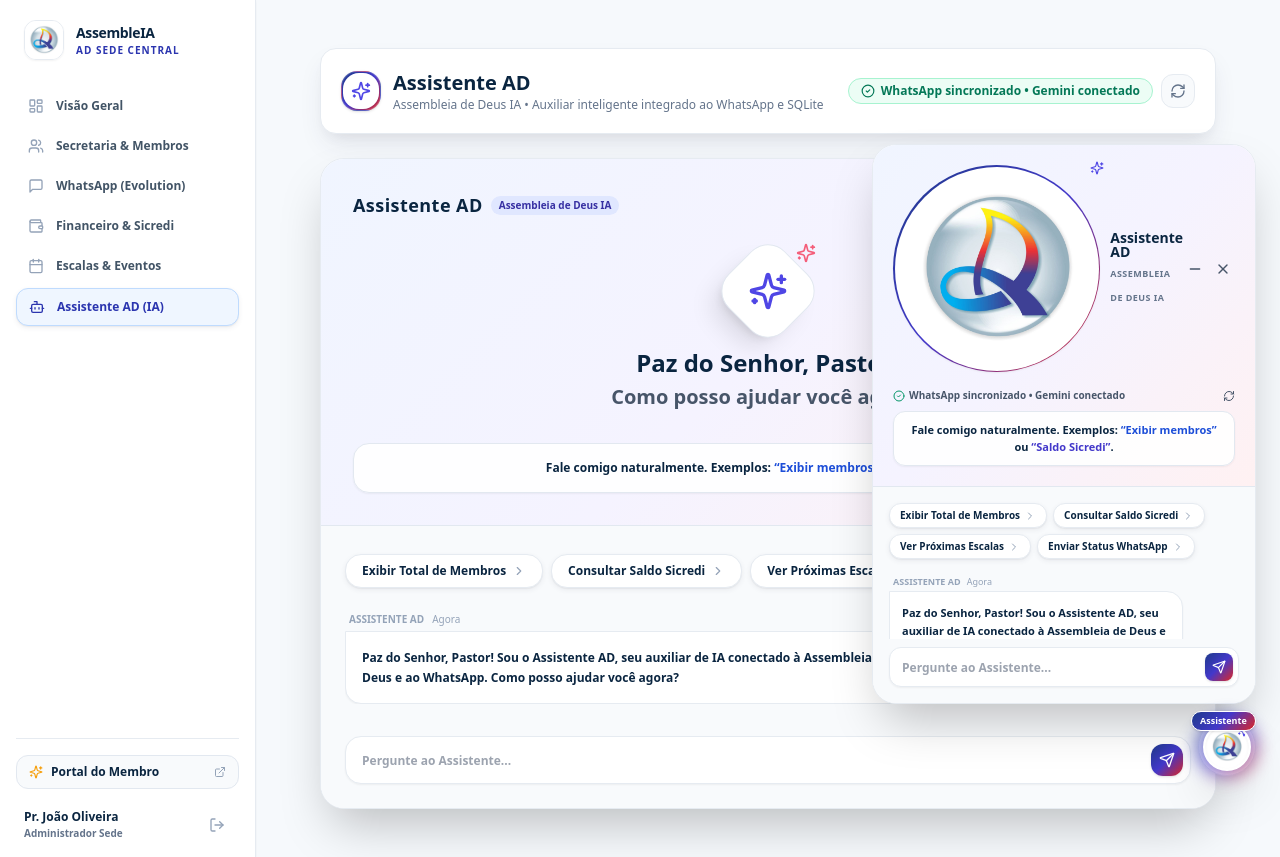
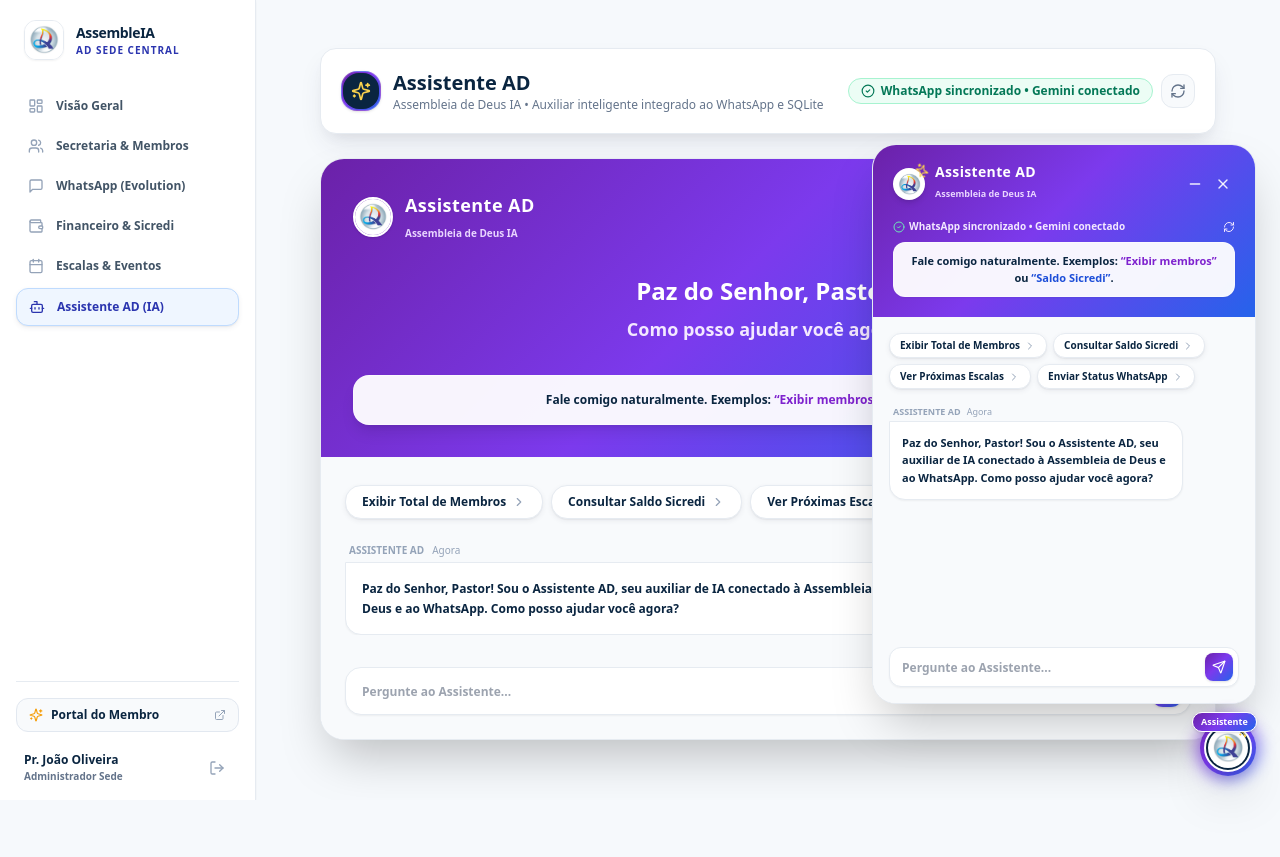
Before and after one commit to jleotty/Projeto-AssembleIA, a Next.js app in the folder apps/web/: page /dashboard/agente-mestre in a window 1280 px wide. Both pictures are taken after a click on the button "Assistente". After the commit the page ends 800 px from the top, so only its background shows below. Built offline with nearby package versions, Linux system fonts and the light colour scheme.

Commit message:
style: cabeçalho com degradê leve roxo magenta azul e logo posicionada como no design original

```diff
--- a/apps/web/app/dashboard/agente-mestre/page.tsx
+++ b/apps/web/app/dashboard/agente-mestre/page.tsx
@@ -90,9 +90,9 @@ export default function AssistenteADPage() {
       {/* HEADER DE STATUS DO ASSISTENTE AD */}
       <div className="bg-white rounded-2xl p-5 border border-[#E6EBF1] shadow-stripe flex flex-col sm:flex-row sm:items-center justify-between gap-4">
         <div className="flex items-center gap-3">
-          <div className="w-10 h-10 rounded-2xl flame-border-soft p-[1px] shadow border border-white/20">
-            <div className="w-full h-full bg-white rounded-2xl flex items-center justify-center text-brand-blue">
-              <Sparkles className="w-5 h-5 text-indigo-600" />
+          <div className="w-10 h-10 rounded-2xl bg-flame-magenta p-[1px] shadow border border-white/20">
+            <div className="w-full h-full bg-[#0A2540] rounded-2xl flex items-center justify-center text-white">
+              <Sparkles className="w-5 h-5 text-amber-300" />
             </div>
           </div>
           <div>
@@ -123,32 +123,26 @@ export default function AssistenteADPage() {
         </div>
       </div>
 
-      {/* CARD CENTRAL DO ASSISTENTE AD COM DEGRADÊ LEVE E LIMPO */}
+      {/* CARD CENTRAL DO ASSISTENTE AD COM DEGRADÊ LEVE ROXO/MAGENTA DA LOGO */}
       <div className="bg-white rounded-3xl border border-[#E6EBF1] shadow-2xl overflow-hidden">
-        <div className="bg-flame-soft text-[#0A2540] p-8 space-y-6 relative overflow-hidden border-b border-slate-200">
+        <div className="bg-flame-magenta text-white p-8 space-y-6 relative overflow-hidden">
           <div className="flex items-center justify-between relative z-10">
-            <div className="flex items-center gap-2">
-              <h2 className="text-lg font-extrabold tracking-wide text-[#0A2540]">Assistente AD</h2>
-              <span className="px-2 py-0.5 rounded-full bg-indigo-100 text-indigo-800 text-[10px] font-extrabold">Assembleia de Deus IA</span>
+            <div className="flex items-center gap-3">
+              <img src="/logo.jpg" alt="Logo AD" className="w-10 h-10 rounded-full border-2 border-white object-cover shadow" />
+              <div>
+                <h2 className="text-lg font-extrabold tracking-wide text-white">Assistente AD</h2>
+                <span className="text-[10px] text-purple-200 font-extrabold">Assembleia de Deus IA</span>
+              </div>
             </div>
           </div>
 
-          <div className="flex flex-col items-center justify-center text-center space-y-4 py-2 relative z-10">
-            <div className="relative">
-              <div className="w-20 h-20 bg-white rounded-3xl flex items-center justify-center border border-slate-200 shadow-xl transform rotate-45">
-                <Sparkles className="w-10 h-10 text-indigo-600 -rotate-45" />
-              </div>
-              <Sparkles className="w-5 h-5 text-rose-500 absolute -top-2 -right-2 animate-pulse" />
-            </div>
-
-            <div className="space-y-1">
-              <h3 className="text-2xl font-extrabold text-[#0A2540]">Paz do Senhor, Pastor!</h3>
-              <p className="text-xl font-bold text-slate-600">Como posso ajudar você agora?</p>
-            </div>
+          <div className="flex flex-col items-center justify-center text-center space-y-2 py-2 relative z-10">
+            <h3 className="text-2xl font-extrabold text-white">Paz do Senhor, Pastor!</h3>
+            <p className="text-lg font-semibold text-purple-100">Como posso ajudar você agora?</p>
           </div>
 
-          <div className="bg-white/90 text-[#0A2540] p-4 rounded-2xl border border-slate-200 shadow-sm text-xs font-semibold text-center relative z-10">
-            Fale comigo naturalmente. Exemplos: <span className="font-extrabold text-blue-700">“Exibir membros”</span> ou <span className="font-extrabold text-indigo-700">“Saldo Sicredi”</span>.
+          <div className="bg-white/95 text-[#0A2540] p-4 rounded-2xl border border-white/40 shadow-lg text-xs font-semibold text-center relative z-10">
+            Fale comigo naturalmente. Exemplos: <span className="font-extrabold text-purple-700">“Exibir membros”</span> ou <span className="font-extrabold text-blue-700">“Saldo Sicredi”</span>.
           </div>
         </div>
 
@@ -159,7 +153,7 @@ export default function AssistenteADPage() {
               <button
                 key={idx}
                 onClick={() => handleSendPrompt(pill)}
-                className="px-4 py-2 rounded-2xl bg-white border border-[#E6EBF1] text-[#0A2540] text-xs font-extrabold hover:bg-slate-100 hover:border-brand-blue shadow-stripe-sm transition-all cursor-pointer flex items-center gap-1.5"
+                className="px-4 py-2 rounded-2xl bg-white border border-[#E6EBF1] text-[#0A2540] text-xs font-extrabold hover:bg-slate-100 hover:border-purple-600 shadow-stripe-sm transition-all cursor-pointer flex items-center gap-1.5"
               >
                 {pill} <ChevronRight className="w-3.5 h-3.5 text-slate-400" />
               </button>
@@ -184,8 +178,8 @@ export default function AssistenteADPage() {
             ))}
 
             {loading && (
-              <div className="flex items-center gap-2 text-xs font-extrabold text-indigo-600 animate-pulse p-2">
-                <Sparkles className="w-4 h-4 animate-spin text-rose-500" />
+              <div className="flex items-center gap-2 text-xs font-extrabold text-purple-600 animate-pulse p-2">
+                <Sparkles className="w-4 h-4 animate-spin text-purple-600" />
                 <span>Assistente AD processando com IA Gemini...</span>
               </div>
             )}
@@ -198,14 +192,14 @@ export default function AssistenteADPage() {
                 value={prompt}
                 onChange={(e) => setPrompt(e.target.value)}
                 placeholder="Pergunte ao Assistente..."
-                className="w-full h-12 pl-4 pr-16 rounded-2xl bg-white border border-[#E6EBF1] text-xs font-bold text-[#0A2540] shadow-sm focus:outline-none focus:border-indigo-600"
+                className="w-full h-12 pl-4 pr-16 rounded-2xl bg-white border border-[#E6EBF1] text-xs font-bold text-[#0A2540] shadow-sm focus:outline-none focus:border-purple-600"
               />
 
               <div className="absolute right-2 flex items-center gap-1">
                 <button
                   type="submit"
                   disabled={loading || !prompt.trim()}
-                  className="w-8 h-8 rounded-xl flame-border-soft text-white flex items-center justify-center shadow hover:scale-105 transition-transform cursor-pointer"
+                  className="w-8 h-8 rounded-xl bg-flame-magenta text-white flex items-center justify-center shadow hover:scale-105 transition-transform cursor-pointer"
                 >
                   <Send className="w-4 h-4" />
                 </button>
--- a/apps/web/app/globals.css
+++ b/apps/web/app/globals.css
@@ -21,18 +21,11 @@
   transform: translateY(-2px);
 }
 
-/* GRADIENTE DA LOGO DA CHAMA */
-.flame-text {
-  background: linear-gradient(135deg, #1E3A8A 0%, #4338CA 50%, #DC2626 100%);
-  -webkit-background-clip: text;
-  -webkit-text-fill-color: transparent;
+/* DEGRADÊ LEVE NO TOM ROXO/MAGENTA/AZUL DA LOGO DO PRINT */
+.bg-flame-magenta {
+  background: linear-gradient(135deg, #6B21A8 0%, #7C3AED 45%, #2563EB 100%);
 }
 
 .flame-border-soft {
-  background: linear-gradient(135deg, #1E3A8A 0%, #4338CA 50%, #DC2626 100%);
+  background: linear-gradient(135deg, #6B21A8 0%, #7C3AED 50%, #2563EB 100%);
 }
-
-/* DEGRADÊ BEM LEVE E ELEGANTE SOBRE FUNDO BRANCO FIEL AO PRINT */
-.bg-flame-soft {
-  background: linear-gradient(135deg, #F0F5FF 0%, #F5F3FF 50%, #FFF1F2 100%);
-}
--- a/apps/web/components/AssistenteADWidget.tsx
+++ b/apps/web/components/AssistenteADWidget.tsx
@@ -91,42 +91,42 @@ export default function AssistenteADWidget() {
 
   return (
     <>
-      {/* CARD FLUTUANTE FIXO NO CANTO DIREITO (ASSISTENTE AD COM DEGRADÊ LEVE) */}
+      {/* CARD FLUTUANTE FIXO NO CANTO DIREITO (ASSISTENTE AD COM DEGRADÊ LEVE MAGENTA/ROXO/AZUL) */}
       {isOpen && (
         <div className={`fixed bottom-24 right-6 z-50 w-96 bg-white rounded-3xl border border-[#E6EBF1] shadow-2xl overflow-hidden flex flex-col transition-all duration-300 ${
           isMinimized ? 'h-16' : 'h-[560px]'
         }`}>
-          {/* CABEÇALHO COM DEGRADÊ BEM LEVE E SUAVE FIEL AO PRINT */}
-          <div className="bg-flame-soft text-[#0A2540] p-5 space-y-3 relative border-b border-slate-200 flex-shrink-0">
+          {/* CABEÇALHO COM DEGRADÊ LEVE NO TOM ROXO MAGENTA DA LOGO */}
+          <div className="bg-flame-magenta text-white p-5 space-y-3 relative overflow-hidden flex-shrink-0">
             <div className="flex items-center justify-between relative z-10">
               <div className="flex items-center gap-2.5">
                 <div className="relative">
-                  <div className="w-8.5 h-8.5 rounded-full flame-border-soft p-[1.5px] shadow-sm">
+                  <div className="w-8 h-8 rounded-full bg-white p-[1.5px] shadow-md">
                     <img
                       src="/logo.jpg"
                       alt="Assembleia de Deus"
                       className="w-full h-full rounded-full object-cover"
                     />
                   </div>
-                  <Sparkles className="w-3.5 h-3.5 text-indigo-600 absolute -top-1 -right-1" />
+                  <Sparkles className="w-3.5 h-3.5 text-amber-300 absolute -top-1 -right-1 animate-spin" />
                 </div>
                 <div>
-                  <h3 className="font-extrabold text-sm text-[#0A2540] leading-none">Assistente AD</h3>
-                  <span className="text-[9px] text-slate-500 font-bold uppercase tracking-wider">Assembleia de Deus IA</span>
+                  <h3 className="font-extrabold text-sm text-white leading-none tracking-wide">Assistente AD</h3>
+                  <span className="text-[9px] text-purple-200 font-semibold">Assembleia de Deus IA</span>
                 </div>
               </div>
 
               <div className="flex items-center gap-1">
                 <button
                   onClick={() => setIsMinimized(!isMinimized)}
-                  className="p-1 rounded-lg hover:bg-slate-200/60 text-slate-600 cursor-pointer"
+                  className="p-1 rounded-lg hover:bg-white/20 text-white/90 cursor-pointer"
                   title="Minimizar"
                 >
                   <Minus className="w-4 h-4" />
                 </button>
                 <button
                   onClick={() => setIsOpen(false)}
-                  className="p-1 rounded-lg hover:bg-slate-200/60 text-slate-600 cursor-pointer"
+                  className="p-1 rounded-lg hover:bg-white/20 text-white/90 cursor-pointer"
                   title="Fechar"
                 >
                   <X className="w-4 h-4" />
@@ -136,16 +136,16 @@ export default function AssistenteADWidget() {
 
             {!isMinimized && (
               <div className="space-y-2 pt-1 relative z-10">
-                <div className="flex items-center justify-between text-[10px] font-extrabold text-slate-600">
+                <div className="flex items-center justify-between text-[10px] font-extrabold text-purple-100">
                   <span className="flex items-center gap-1">
-                    <CheckCircle2 className="w-3 h-3 text-emerald-600" />
+                    <CheckCircle2 className="w-3 h-3 text-emerald-300" />
                     WhatsApp sincronizado • Gemini conectado
                   </span>
-                  <button onClick={() => setMessages([messages[0]])} className="hover:text-slate-900" title="Limpar"><RefreshCw className="w-3 h-3" /></button>
+                  <button onClick={() => setMessages([messages[0]])} className="hover:text-white" title="Limpar"><RefreshCw className="w-3 h-3" /></button>
                 </div>
 
-                <div className="bg-white/90 text-[#0A2540] p-2.5 rounded-xl border border-slate-200 shadow-sm text-[11px] font-semibold text-center">
-                  Fale comigo naturalmente. Exemplos: <span className="font-extrabold text-blue-700">“Exibir membros”</span> ou <span className="font-extrabold text-indigo-700">“Saldo Sicredi”</span>.
+                <div className="bg-white/95 text-[#0A2540] p-2.5 rounded-xl border border-white/40 shadow-sm text-[11px] font-semibold text-center">
+                  Fale comigo naturalmente. Exemplos: <span className="font-extrabold text-purple-700">“Exibir membros”</span> ou <span className="font-extrabold text-blue-700">“Saldo Sicredi”</span>.
                 </div>
               </div>
             )}
@@ -160,7 +160,7 @@ export default function AssistenteADWidget() {
                   <button
                     key={idx}
                     onClick={() => handleSendPrompt(pill)}
-                    className="px-2.5 py-1 rounded-xl bg-white border border-[#E6EBF1] text-[#0A2540] text-[10px] font-extrabold hover:bg-slate-100 hover:border-brand-blue shadow-stripe-sm transition-all cursor-pointer flex items-center gap-1"
+                    className="px-2.5 py-1 rounded-xl bg-white border border-[#E6EBF1] text-[#0A2540] text-[10px] font-extrabold hover:bg-slate-100 hover:border-purple-600 shadow-stripe-sm transition-all cursor-pointer flex items-center gap-1"
                   >
                     {pill} <ChevronRight className="w-3 h-3 text-slate-400" />
                   </button>
@@ -186,8 +186,8 @@ export default function AssistenteADWidget() {
                 ))}
 
                 {loading && (
-                  <div className="flex items-center gap-1.5 text-[10px] font-extrabold text-indigo-600 animate-pulse p-1">
-                    <Sparkles className="w-3.5 h-3.5 animate-spin text-rose-500" />
+                  <div className="flex items-center gap-1.5 text-[10px] font-extrabold text-purple-600 animate-pulse p-1">
+                    <Sparkles className="w-3.5 h-3.5 animate-spin text-purple-600" />
                     <span>Assistente AD processando com IA Gemini...</span>
                   </div>
                 )}
@@ -201,13 +201,13 @@ export default function AssistenteADWidget() {
                     value={prompt}
                     onChange={(e) => setPrompt(e.target.value)}
                     placeholder="Pergunte ao Assistente..."
-                    className="w-full h-10 pl-3 pr-20 rounded-xl bg-white border border-[#E6EBF1] text-xs font-bold text-[#0A2540] shadow-sm focus:outline-none focus:border-indigo-600"
+                    className="w-full h-10 pl-3 pr-20 rounded-xl bg-white border border-[#E6EBF1] text-xs font-bold text-[#0A2540] shadow-sm focus:outline-none focus:border-purple-600"
                   />
                   <div className="absolute right-1.5 flex items-center gap-1">
                     <button
                       type="submit"
                       disabled={loading || !prompt.trim()}
-                      className="w-7 h-7 rounded-lg flame-border-soft text-white flex items-center justify-center shadow hover:scale-105 transition-transform cursor-pointer"
+                      className="w-7 h-7 rounded-lg bg-flame-magenta text-white flex items-center justify-center shadow hover:scale-105 transition-transform cursor-pointer"
                     >
                       <Send className="w-3.5 h-3.5" />
                     </button>
@@ -219,25 +219,25 @@ export default function AssistenteADWidget() {
         </div>
       )}
 
-      {/* BOTÃO FLUTUANTE NO CANTO INFERIOR DIREITO COM BORDA DE DEGRADÊ LEVE */}
+      {/* BOTÃO FLUTUANTE NO CANTO INFERIOR DIREITO COM BORDA MAGENTA ROXO */}
       <div className="fixed bottom-6 right-6 z-50">
         <button
           onClick={() => { setIsOpen(!isOpen); setIsMinimized(false); }}
-          className="relative group p-1 rounded-full bg-white shadow-2xl hover:scale-110 transition-transform cursor-pointer flex items-center justify-center border border-[#E6EBF1]"
+          className="relative group p-1 rounded-full bg-flame-magenta shadow-2xl hover:scale-110 transition-transform cursor-pointer flex items-center justify-center"
           title="Abrir Assistente AD"
         >
-          <span className="absolute -inset-1 rounded-full flame-border-soft opacity-60 blur group-hover:opacity-100 transition duration-500" />
+          <span className="absolute -inset-1 rounded-full bg-flame-magenta opacity-75 blur animate-pulse group-hover:opacity-100 transition duration-500" />
 
-          <div className="relative w-12 h-12 rounded-full bg-white border-2 border-white flex items-center justify-center p-0.5 overflow-hidden shadow-inner">
+          <div className="relative w-12 h-12 rounded-full bg-[#0A2540] border-2 border-white flex items-center justify-center p-0.5 overflow-hidden shadow-lg">
             <img
               src="/logo.jpg"
               alt="Logo Assembleia de Deus"
               className="w-full h-full rounded-full object-cover"
             />
-            <Sparkles className="w-3.5 h-3.5 text-indigo-600 absolute -top-0.5 -right-0.5" />
+            <Sparkles className="w-3.5 h-3.5 text-amber-300 absolute -top-0.5 -right-0.5" />
           </div>
 
-          <span className="absolute -top-2 -left-2 flame-border-soft text-white text-[9px] font-extrabold px-2 py-0.5 rounded-full border border-white shadow">
+          <span className="absolute -top-2 -left-2 bg-flame-magenta text-white text-[9px] font-extrabold px-2 py-0.5 rounded-full border border-white shadow">
             Assistente
           </span>
         </button>
```
